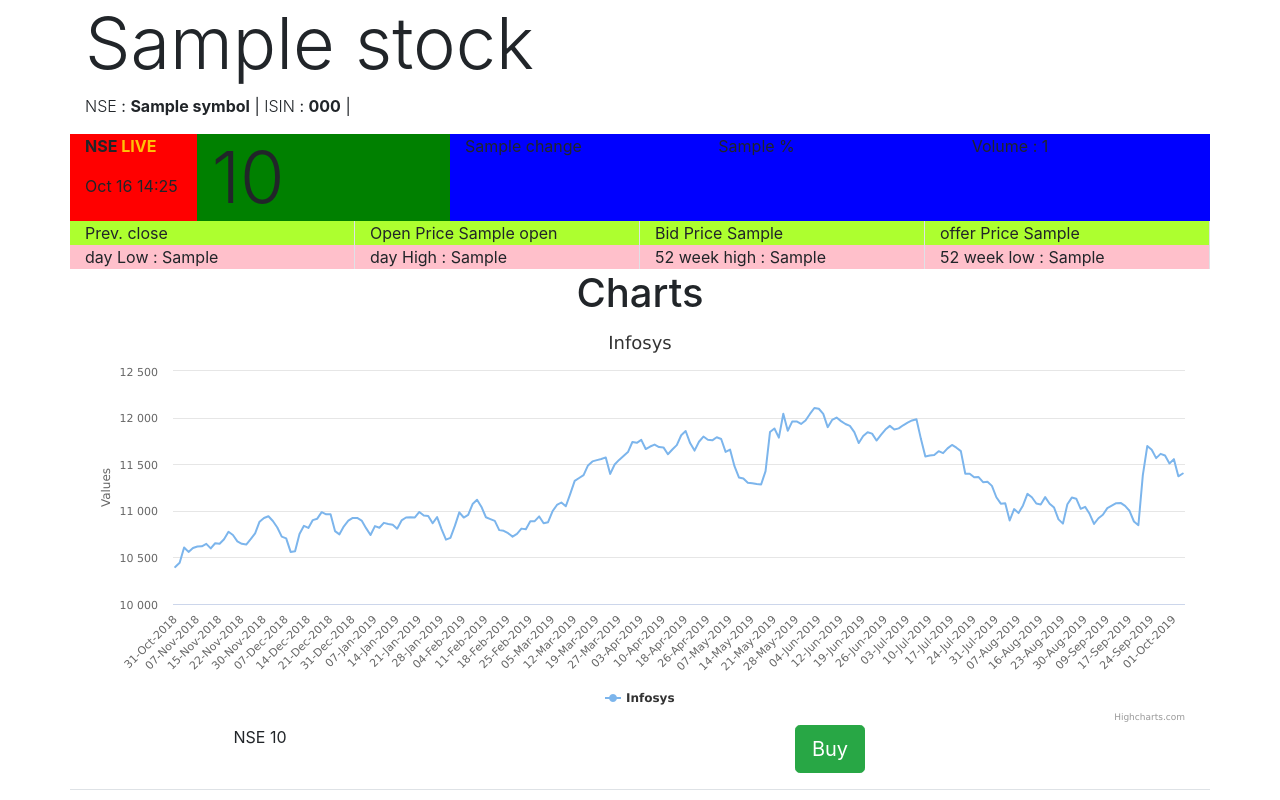
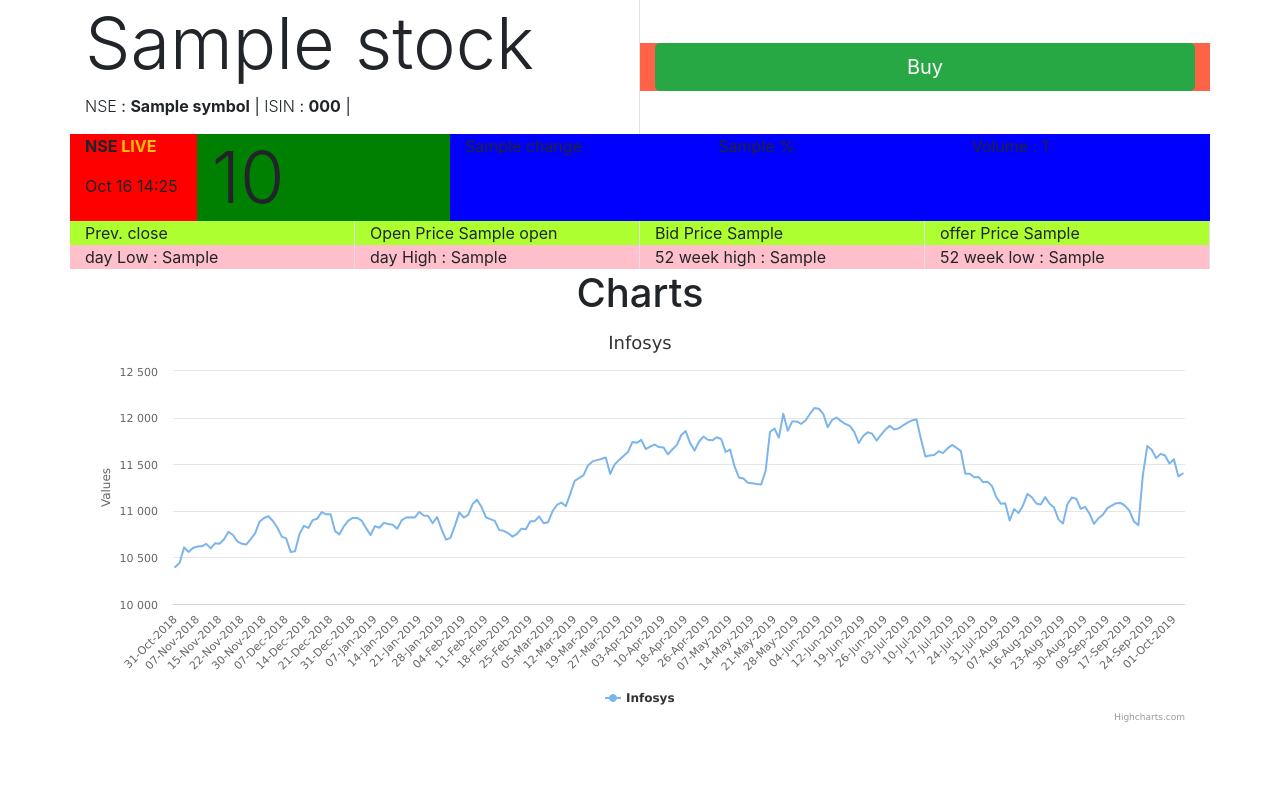
Before and after one commit to lksh2812/herodha, a Django app: template templates/get_quote.html in a window 1280 px wide. Run offline with Django 3.2, Linux system fonts and the light colour scheme; the template is opened without the code that fills it: most values are stand-ins (such as "Sample title", 1, 10 or a date in 2020); some libraries are stand-ins or nearby versions.

Commit message:
changed position of button from bottom to top

```diff
--- a/static/style.css
+++ b/static/style.css
@@ -1,3 +1,7 @@
 body{
     background: #FFFFFF;  /* fallback for old browsers */
 }
+
+/**
+ * Icon
+ */
--- a/stock_trading/views.py
+++ b/stock_trading/views.py
@@ -11,5 +11,4 @@ def index(request):
     return render(request, 'index.html')
 
 def get_quote(request):
-    print(type(infosys_stock))
     return render(request, 'get_quote.html', {'stock_data' : infosys_stock})
--- a/templates/get_quote.html
+++ b/templates/get_quote.html
@@ -1,6 +1,9 @@
-{% extends 'base.html' %} {% block content %}
+{% extends 'base.html' %}
+{% block content %}
+
+
 <div class="row">
-    <div class="col">
+    <div class="col-md-6 border-right">
         <h1 class="display-3">{{ stock_data.companyName }}</h1>
         <p class="display-6">
             <span class="font-weight-light">NSE</span> :
@@ -8,6 +11,9 @@
             <span class="font-weight-light">ISIN</span> :
             <span class="font-weight-bold">{{ stock_data.isinCode }}</span> |
         </p>
+    </div>
+    <div class="col-md-6 m-auto p-auto" style="background-color: tomato;">
+        <a href="/buy" class="btn btn-lg btn-success shining btn-block">Buy</a>
     </div>
 </div>
 
@@ -77,14 +83,4 @@
         <div class="col-sm-12" id="stock-chart"></div>
     </div>
 
-    <div class="row text-center pb-3 border-bottom">
-        <div class="col-lg-4">
-            NSE
-            {{ stock_data.lastPrice}}
-        </div>
-        <div class="col-lg-8">
-            <a href="/buy" class="btn btn-lg btn-success">Buy</a>
-        </div>
-    </div>
-
 {% endblock %}
```
